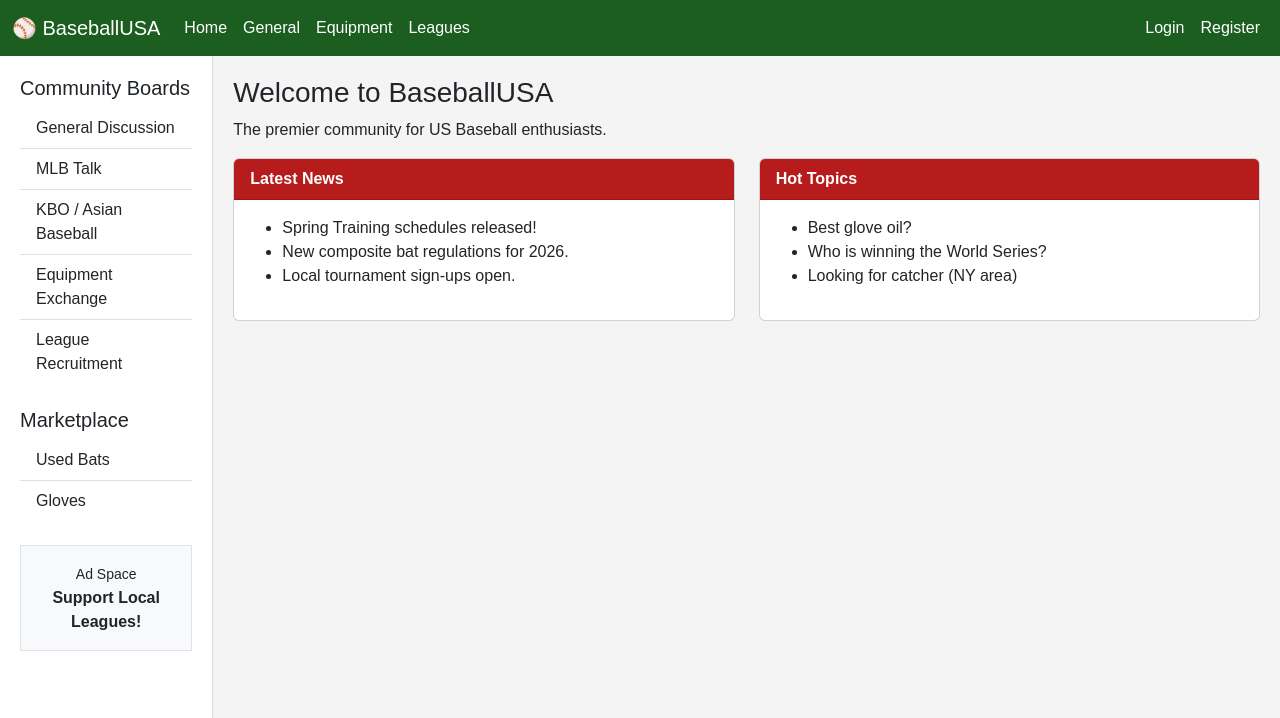
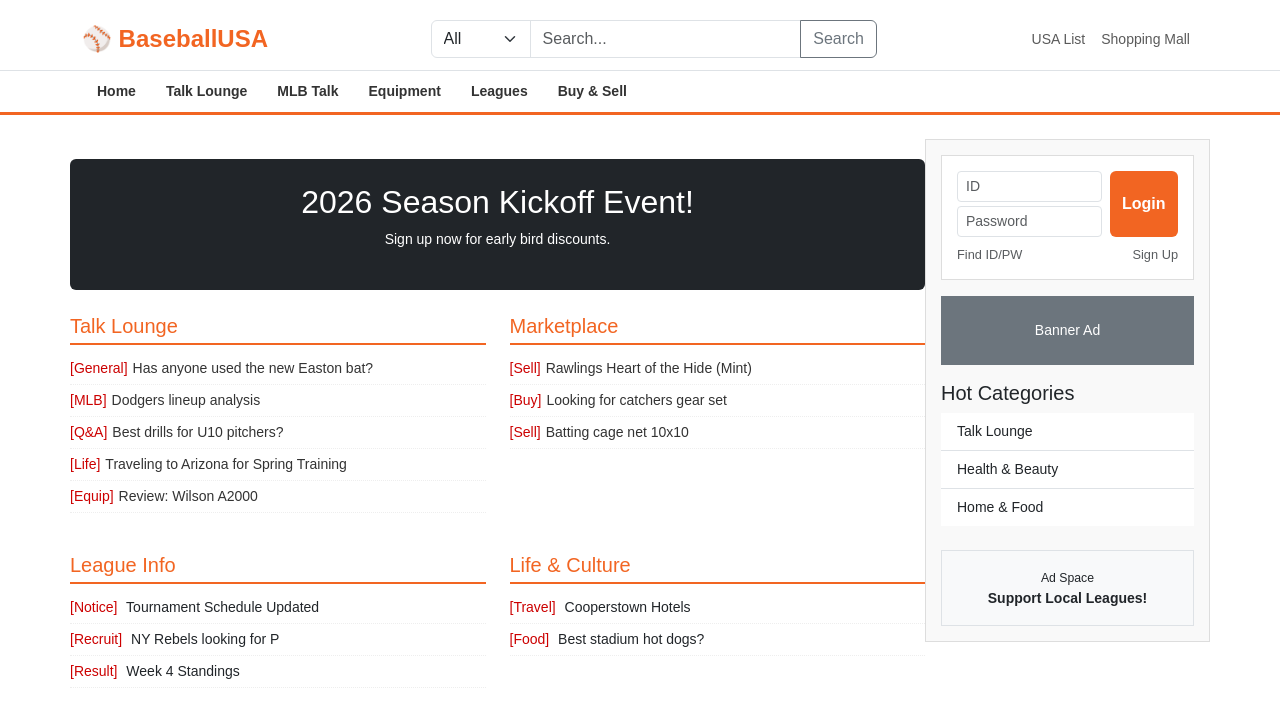
Before and after one commit to developerJJJ/Backend_portfolio_Node.js, a React (Vite) app in the folder client/: page / in a window 1280 px wide. Shown: the top 718 px of the page. Built offline with nearby package versions, Linux system fonts and the light colour scheme.

Commit message:
Change UI

```diff
--- a/client/src/App.jsx
+++ b/client/src/App.jsx
@@ -1,6 +1,6 @@
 import React, { useState, useEffect } from 'react';
-import { BrowserRouter as Router, Routes, Route, Link, useNavigate, useParams, Navigate } from 'react-router-dom';
-import { Container, Row, Col, Navbar, Nav, Card, ListGroup, Button, Form, Alert, Table } from 'react-bootstrap';
+import { BrowserRouter as Router, Routes, Route, Link, useNavigate, useParams } from 'react-router-dom';
+import { Container, Row, Col, Navbar, Nav, ListGroup, Button, Form, Alert, Table, InputGroup, FormControl } from 'react-bootstrap';
 import axios from 'axios';
 
 // --- Auth Context & Helper ---
@@ -46,97 +46,220 @@ const useAuth = () => React.useContext(AuthContext);
 const Navigation = () => {
   const { user, logout } = useAuth();
   return (
-    <Navbar className="navbar-custom" expand="lg">
-      <Container fluid>
-        <Navbar.Brand as={Link} to="/">⚾ BaseballUSA</Navbar.Brand>
-        <Navbar.Toggle aria-controls="basic-navbar-nav" />
-        <Navbar.Collapse id="basic-navbar-nav">
+    <>
+      {/* Top Header: Logo, Search, Utility Links */}
+      <Navbar className="bg-white border-bottom pb-2 pt-3" expand="lg">
+        <Container>
+          <Navbar.Brand as={Link} to="/" className="d-flex align-items-center">
+            <span style={{ fontSize: '1.5rem', fontWeight: 'bold', color: '#f26522' }}>⚾ BaseballUSA</span>
+          </Navbar.Brand>
+
+          <Form className="d-flex mx-auto" style={{ width: '40%' }}>
+            <InputGroup>
+              <Form.Select style={{ maxWidth: '100px' }}>
+                <option>All</option>
+                <option>Posts</option>
+                <option>Market</option>
+              </Form.Select>
+              <FormControl
+                type="search"
+                placeholder="Search..."
+                aria-label="Search"
+              />
+              <Button variant="outline-secondary"><i className="bi bi-search"></i> Search</Button>
+            </InputGroup>
+          </Form>
+
+          <Nav>
+            <Nav.Link href="#" className="small">USA List</Nav.Link>
+            <Nav.Link href="#" className="small">Shopping Mall</Nav.Link>
+          </Nav>
+        </Container>
+      </Navbar>
+
+      {/* Main Navigation Bar */}
+      <Navbar className="navbar-custom pt-0 pb-0" expand="lg">
+        <Container>
+          <Navbar.Toggle aria-controls="main-nav" />
+          <Navbar.Collapse id="main-nav">
             <Nav className="me-auto">
               <Nav.Link as={Link} to="/">Home</Nav.Link>
-            <Nav.Link as={Link} to="/board/general">General</Nav.Link>
+              <Nav.Link as={Link} to="/board/general">Talk Lounge</Nav.Link>
+              <Nav.Link as={Link} to="/board/mlb">MLB Talk</Nav.Link>
               <Nav.Link as={Link} to="/board/equipment">Equipment</Nav.Link>
               <Nav.Link as={Link} to="/board/leagues">Leagues</Nav.Link>
-          </Nav>
-          <Nav>
-            {user ? (
-              <>
-                <Navbar.Text className="text-white me-3">
-                  Welcome, {user.username}
-                </Navbar.Text>
-                <Nav.Link onClick={logout} className="text-white">Logout</Nav.Link>
-              </>
-            ) : (
-              <>
-                <Nav.Link as={Link} to="/login" className="text-white">Login</Nav.Link>
-                <Nav.Link as={Link} to="/register" className="text-white">Register</Nav.Link>
-              </>
-            )}
+              <Nav.Link as={Link} to="/board/market">Buy & Sell</Nav.Link>
             </Nav>
           </Navbar.Collapse>
         </Container>
       </Navbar>
+    </>
   );
 };
 
-const Sidebar = () => (
-  <div className="sidebar d-none d-md-block">
-    <h5>Community Boards</h5>
-    <ListGroup variant="flush">
-      <ListGroup.Item action as={Link} to="/board/general">General Discussion</ListGroup.Item>
-      <ListGroup.Item action as={Link} to="/board/mlb">MLB Talk</ListGroup.Item>
-      <ListGroup.Item action as={Link} to="/board/kbo">KBO / Asian Baseball</ListGroup.Item>
-      <ListGroup.Item action as={Link} to="/board/equipment">Equipment Exchange</ListGroup.Item>
-      <ListGroup.Item action as={Link} to="/board/leagues">League Recruitment</ListGroup.Item>
+const LoginWidget = () => {
+  const [username, setUsername] = useState('');
+  const [password, setPassword] = useState('');
+  const { login } = useAuth();
+  const [error, setError] = useState('');
+
+  const handleSubmit = async (e) => {
+    e.preventDefault();
+    try {
+      const res = await axios.post('/api/login', { username, password });
+      login(res.data.user, res.data.token);
+      setError('');
+    } catch (err) {
+      setError('Login failed');
+    }
+  };
+
+  return (
+    <div className="login-box mb-3">
+      <Form onSubmit={handleSubmit}>
+        <Row className="g-2">
+          <Col xs={8}>
+            <Form.Control
+              size="sm"
+              type="text"
+              placeholder="ID"
+              className="mb-1"
+              value={username}
+              onChange={e => setUsername(e.target.value)}
+            />
+            <Form.Control
+              size="sm"
+              type="password"
+              placeholder="Password"
+              value={password}
+              onChange={e => setPassword(e.target.value)}
+            />
+          </Col>
+          <Col xs={4}>
+            <Button type="submit" className="login-btn">Login</Button>
+          </Col>
+        </Row>
+        {error && <small className="text-danger d-block mt-1">{error}</small>}
+        <div className="d-flex justify-content-between mt-2" style={{ fontSize: '0.8rem' }}>
+          <a href="#" className="text-muted">Find ID/PW</a>
+          <Link to="/register" className="text-muted">Sign Up</Link>
+        </div>
+      </Form>
+    </div>
+  );
+};
+
+const UserWidget = () => {
+  const { user, logout } = useAuth();
+  return (
+    <div className="login-box mb-3 text-center">
+      <p className="mb-2">Welcome, <strong>{user.username}</strong>!</p>
+      <div className="d-grid gap-2">
+        <Button variant="outline-secondary" size="sm">My Page</Button>
+        <Button variant="secondary" size="sm" onClick={logout}>Logout</Button>
+      </div>
+    </div>
+  );
+};
+
+const Sidebar = () => {
+  const { user } = useAuth();
+  return (
+    <div className="sidebar">
+      {user ? <UserWidget /> : <LoginWidget />}
+
+      {/* Banner Area */}
+      <div className="bg-secondary text-white text-center py-4 mb-3">
+        Banner Ad
+      </div>
+
+      <h5>Hot Categories</h5>
+      <ListGroup variant="flush" className="mb-4">
+        <ListGroup.Item action as={Link} to="/board/general">Talk Lounge</ListGroup.Item>
+        <ListGroup.Item action as={Link} to="/board/health">Health & Beauty</ListGroup.Item>
+        <ListGroup.Item action as={Link} to="/board/food">Home & Food</ListGroup.Item>
       </ListGroup>
 
-    <h5 className="mt-4">Marketplace</h5>
-    <ListGroup variant="flush">
-      <ListGroup.Item action>Used Bats</ListGroup.Item>
-      <ListGroup.Item action>Gloves</ListGroup.Item>
-    </ListGroup>
-
-    <div className="mt-4 p-3 bg-light border text-center">
+      <div className="bg-light border text-center p-3">
         <small>Ad Space</small>
         <br/>
         <strong>Support Local Leagues!</strong>
       </div>
     </div>
   );
+};
 
-const Home = () => (
+const Home = () => {
+  // Dummy data for visual structure
+  const recentPosts = [
+    { cat: 'General', title: 'Has anyone used the new Easton bat?', id: 1 },
+    { cat: 'MLB', title: 'Dodgers lineup analysis', id: 2 },
+    { cat: 'Q&A', title: 'Best drills for U10 pitchers?', id: 3 },
+    { cat: 'Life', title: 'Traveling to Arizona for Spring Training', id: 4 },
+    { cat: 'Equip', title: 'Review: Wilson A2000', id: 5 },
+  ];
+
+  const marketPosts = [
+    { cat: 'Sell', title: 'Rawlings Heart of the Hide (Mint)', id: 10 },
+    { cat: 'Buy', title: 'Looking for catchers gear set', id: 11 },
+    { cat: 'Sell', title: 'Batting cage net 10x10', id: 12 },
+  ];
+
+  return (
     <div>
-    <h3>Welcome to BaseballUSA</h3>
-    <p>The premier community for US Baseball enthusiasts.</p>
+      {/* Promo Banner */}
+      <div className="bg-dark text-white p-4 mb-4 text-center rounded">
+        <h2>2026 Season Kickoff Event!</h2>
+        <p>Sign up now for early bird discounts.</p>
+      </div>
 
       <Row>
-      <Col md={6}>
-        <Card className="mb-3">
-          <Card.Header className="card-header-custom">Latest News</Card.Header>
-          <Card.Body>
-            <ul>
-              <li>Spring Training schedules released!</li>
-              <li>New composite bat regulations for 2026.</li>
-              <li>Local tournament sign-ups open.</li>
+        <Col md={6} className="mb-4">
+          <h5 style={{ borderBottom: '2px solid #f26522', paddingBottom: '5px', color: '#f26522' }}>Talk Lounge</h5>
+          <ul className="portal-list">
+            {recentPosts.map(p => (
+              <li key={p.id}>
+                <span className="category-tag">[{p.cat}]</span>
+                <Link to={`/post/${p.id}`}>{p.title}</Link>
+              </li>
+            ))}
           </ul>
-          </Card.Body>
-        </Card>
         </Col>
-      <Col md={6}>
-        <Card className="mb-3">
-          <Card.Header className="card-header-custom">Hot Topics</Card.Header>
-          <Card.Body>
-             <ul>
-              <li>Best glove oil?</li>
-              <li>Who is winning the World Series?</li>
-              <li>Looking for catcher (NY area)</li>
+        <Col md={6} className="mb-4">
+          <h5 style={{ borderBottom: '2px solid #f26522', paddingBottom: '5px', color: '#f26522' }}>Marketplace</h5>
+          <ul className="portal-list">
+            {marketPosts.map(p => (
+              <li key={p.id}>
+                <span className="category-tag">[{p.cat}]</span>
+                <Link to={`/post/${p.id}`}>{p.title}</Link>
+              </li>
+            ))}
           </ul>
-          </Card.Body>
-        </Card>
+        </Col>
+      </Row>
+
+      <Row>
+         <Col md={6} className="mb-4">
+          <h5 style={{ borderBottom: '2px solid #f26522', paddingBottom: '5px', color: '#f26522' }}>League Info</h5>
+           <ul className="portal-list">
+            <li><span className="category-tag">[Notice]</span> Tournament Schedule Updated</li>
+            <li><span className="category-tag">[Recruit]</span> NY Rebels looking for P</li>
+            <li><span className="category-tag">[Result]</span> Week 4 Standings</li>
+          </ul>
+         </Col>
+         <Col md={6} className="mb-4">
+          <h5 style={{ borderBottom: '2px solid #f26522', paddingBottom: '5px', color: '#f26522' }}>Life & Culture</h5>
+           <ul className="portal-list">
+            <li><span className="category-tag">[Travel]</span> Cooperstown Hotels</li>
+            <li><span className="category-tag">[Food]</span> Best stadium hot dogs?</li>
+          </ul>
          </Col>
       </Row>
     </div>
   );
+};
 
+// Re-using existing Login/Register pages as fallbacks or for specific routing needs
 const Login = () => {
   const [username, setUsername] = useState('');
   const [password, setPassword] = useState('');
@@ -234,16 +357,16 @@ const Board = () => {
   return (
     <div>
       <div className="d-flex justify-content-between align-items-center mb-3">
-        <h3 className="text-capitalize">{category} Board</h3>
+        <h3 className="text-capitalize" style={{ color: '#f26522', borderBottom: '2px solid #f26522' }}>{category} Board</h3>
         {user && (
-          <Link to={`/create/${category}`} className="btn btn-baseball">
+          <Link to={`/create/${category}`} className="btn btn-baseball btn-sm">
             New Post
           </Link>
         )}
       </div>
 
-      <Table hover responsive>
-        <thead>
+      <Table hover responsive size="sm" className="table-portal">
+        <thead className="table-light">
           <tr>
             <th>Title</th>
             <th>Author</th>
@@ -254,7 +377,7 @@ const Board = () => {
         <tbody>
           {posts.map(post => (
             <tr key={post.id}>
-              <td><Link to={`/post/${post.id}`}>{post.title}</Link></td>
+              <td><Link to={`/post/${post.id}`} className="text-dark">{post.title}</Link></td>
               <td>{post.author}</td>
               <td>{new Date(post.created_at).toLocaleDateString()}</td>
               <td>{post.views || 0}</td>
@@ -293,7 +416,7 @@ const CreatePost = () => {
 
   return (
     <div>
-      <h3>Create Post in {category}</h3>
+      <h3 className="mb-3" style={{ color: '#f26522' }}>Write: {category}</h3>
       <Form onSubmit={handleSubmit}>
         <Form.Group className="mb-3">
           <Form.Label>Title</Form.Label>
@@ -301,7 +424,7 @@ const CreatePost = () => {
         </Form.Group>
         <Form.Group className="mb-3">
           <Form.Label>Content</Form.Label>
-          <Form.Control as="textarea" rows={5} value={content} onChange={e => setContent(e.target.value)} required />
+          <Form.Control as="textarea" rows={10} value={content} onChange={e => setContent(e.target.value)} required />
         </Form.Group>
         <Button type="submit" className="btn-baseball">Post</Button>
       </Form>
@@ -353,30 +476,32 @@ const PostDetail = () => {
   if (!post) return <p>Loading...</p>;
 
   return (
-    <Card>
-      <Card.Header className="d-flex justify-content-between align-items-center">
-        <h5>{post.title}</h5>
-        <small>{new Date(post.created_at).toLocaleString()}</small>
+    <Card className="shadow-sm">
+      <Card.Header className="bg-white border-bottom-0 pt-3">
+        <h4 style={{ color: '#333' }}>{post.title}</h4>
+        <div className="d-flex justify-content-between text-muted small">
+          <span>By: {post.author}</span>
+          <span>{new Date(post.created_at).toLocaleString()}</span>
+        </div>
       </Card.Header>
       <Card.Body>
-        <Card.Subtitle className="mb-2 text-muted">Posted by: {post.author}</Card.Subtitle>
-        <hr />
+        <hr className="mt-0" />
         {isEditing ? (
              <Form.Group className="mb-3">
-             <Form.Control as="textarea" rows={5} value={editContent} onChange={e => setEditContent(e.target.value)} required />
+             <Form.Control as="textarea" rows={10} value={editContent} onChange={e => setEditContent(e.target.value)} required />
              <div className="mt-2">
                  <Button variant="success" size="sm" onClick={handleUpdate} className="me-2">Save</Button>
                  <Button variant="secondary" size="sm" onClick={() => setIsEditing(false)}>Cancel</Button>
              </div>
            </Form.Group>
         ) : (
-            <Card.Text style={{ whiteSpace: 'pre-wrap' }}>
+            <Card.Text style={{ whiteSpace: 'pre-wrap', minHeight: '200px' }}>
             {post.content}
             </Card.Text>
         )}
 
         {user && user.username === post.author && !isEditing && (
-          <div className="mt-4">
+          <div className="mt-4 text-end">
             <Button variant="outline-primary" size="sm" className="me-2" onClick={() => setIsEditing(true)}>Edit</Button>
             <Button variant="outline-danger" size="sm" onClick={handleDelete}>Delete</Button>
           </div>
@@ -391,12 +516,10 @@ function App() {
     <AuthProvider>
       <Router>
         <Navigation />
-        <Container fluid>
-          <Row>
-            <Col md={3} lg={2} className="p-0">
-              <Sidebar />
-            </Col>
-            <Col md={9} lg={10} className="main-content">
+        <Container>
+          <Row className="mt-4">
+            {/* Main Content: Left */}
+            <Col md={9} className="main-content">
               <Routes>
                 <Route path="/" element={<Home />} />
                 <Route path="/login" element={<Login />} />
@@ -406,6 +529,11 @@ function App() {
                 <Route path="/post/:id" element={<PostDetail />} />
               </Routes>
             </Col>
+
+            {/* Sidebar: Right */}
+            <Col md={3} className="p-0">
+              <Sidebar />
+            </Col>
           </Row>
         </Container>
       </Router>
--- a/client/src/index.css
+++ b/client/src/index.css
@@ -1,43 +1,119 @@
 body {
-  background-color: #f4f4f4;
-  font-family: 'Arial', sans-serif;
+  background-color: #ffffff;
+  font-family: 'Malgun Gothic', 'Apple SD Gothic Neo', sans-serif; /* Common Korean/Portal fonts */
+  font-size: 14px;
 }
 
-.navbar-custom {
-  background-color: #1b5e20; /* Field Green */
+a {
+  text-decoration: none;
+  color: #333;
 }
 
-.navbar-custom .navbar-brand, .navbar-custom .nav-link {
-  color: white !important;
+a:hover {
+  color: #f26522;
+  text-decoration: underline;
 }
 
+/* Header/Nav */
+.navbar-custom {
+  background-color: #ffffff;
+  border-bottom: 3px solid #f26522; /* Orange Line */
+  padding-bottom: 0;
+}
+
+.navbar-custom .navbar-brand {
+  color: #333 !important;
+  font-size: 24px;
+  font-weight: bold;
+}
+
+.navbar-custom .nav-link {
+  color: #333 !important;
+  font-weight: bold;
+  padding: 10px 15px !important;
+}
+
+.navbar-custom .nav-link:hover {
+  color: #f26522 !important;
+}
+
+/* Sidebar */
 .sidebar {
-  background-color: white;
-  border-right: 1px solid #ddd;
-  min-height: 100vh;
-  padding: 20px;
+  background-color: #f9f9f9;
+  border: 1px solid #ddd;
+  padding: 15px;
+  margin-bottom: 20px;
 }
 
 .main-content {
-  padding: 20px;
+  padding: 20px 0;
+}
+
+/* Card/Panel Styles */
+.card {
+  border: none;
+  border-radius: 0;
 }
 
 .card-header-custom {
-  background-color: #b71c1c; /* Stitch Red */
+  background-color: transparent;
+  color: #f26522;
+  font-weight: bold;
+  border-bottom: 2px solid #f26522;
+  padding: 10px 0;
+  margin-bottom: 10px;
+}
+
+/* Buttons */
+.btn-baseball {
+  background-color: #f26522;
+  border-color: #f26522;
   color: white;
+  border-radius: 0;
+}
+
+.btn-baseball:hover {
+  background-color: #d1541b;
+  border-color: #d1541b;
+  color: white;
+}
+
+/* Portal Specifics */
+.portal-list {
+  list-style: none;
+  padding: 0;
+}
+
+.portal-list li {
+  padding: 5px 0;
+  border-bottom: 1px dotted #eee;
+  white-space: nowrap;
+  overflow: hidden;
+  text-overflow: ellipsis;
+}
+
+.category-tag {
+  color: #cc0000;
+  margin-right: 5px;
+  font-weight: normal;
+}
+
+.login-box {
+  border: 1px solid #ddd;
+  padding: 15px;
+  background: white;
+}
+
+.login-btn {
+  background-color: #f26522;
+  color: white;
+  height: 100%;
+  width: 100%;
+  border: none;
   font-weight: bold;
 }
 
-.btn-baseball {
-  background-color: #1b5e20;
-  color: white;
+table thead {
+    background-color: #f9f9f9;
+    border-bottom: 2px solid #f26522;
 }
-
-.btn-baseball:hover {
-  background-color: #144a18;
-  color: white;
-}
-
-table thead {
-    background-color: #e9ecef;
-}
```
Also changed, not shown: 6 other files (tests, documents, lock files or other folders). Lines whose indentation alone changed are shown as unchanged.
